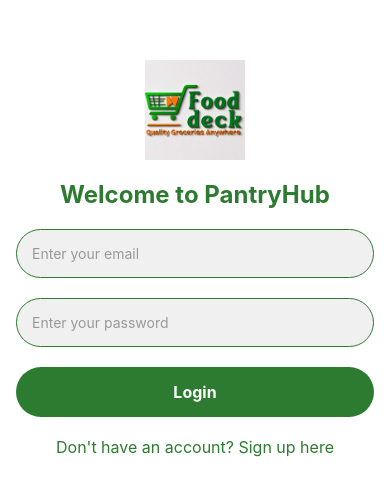
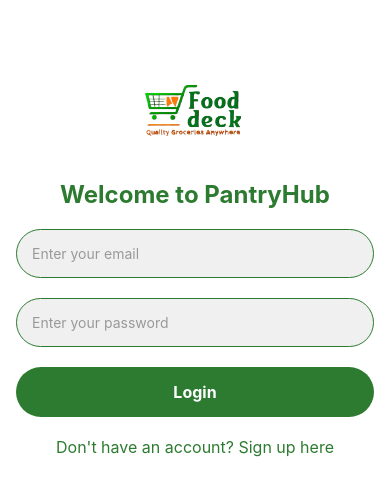
Before and after one commit to johnmayor723/Kulturalbox-mobile-app, a React Native app: screen /Auth in a window 390 px wide. Shown: the part 164-660 px from the top of the page. Built offline with nearby package versions, Linux system fonts and the light colour scheme.

Commit message:
Update AuthScreen.js

```diff
--- a/screens/AuthScreen.js
+++ b/screens/AuthScreen.js
@@ -12,7 +12,7 @@
   return (
     <View style={styles.container}>
       {/* Logo */}
-      <Image source={require('../assets/Logo1.jpg')} style={styles.logo} />
+      <Image source={require('../assets/Logo1.png')} style={styles.logo} />
 
       {/* Welcome text */}
       <Text style={styles.welcomeText}>Welcome to PantryHub</Text>
```
